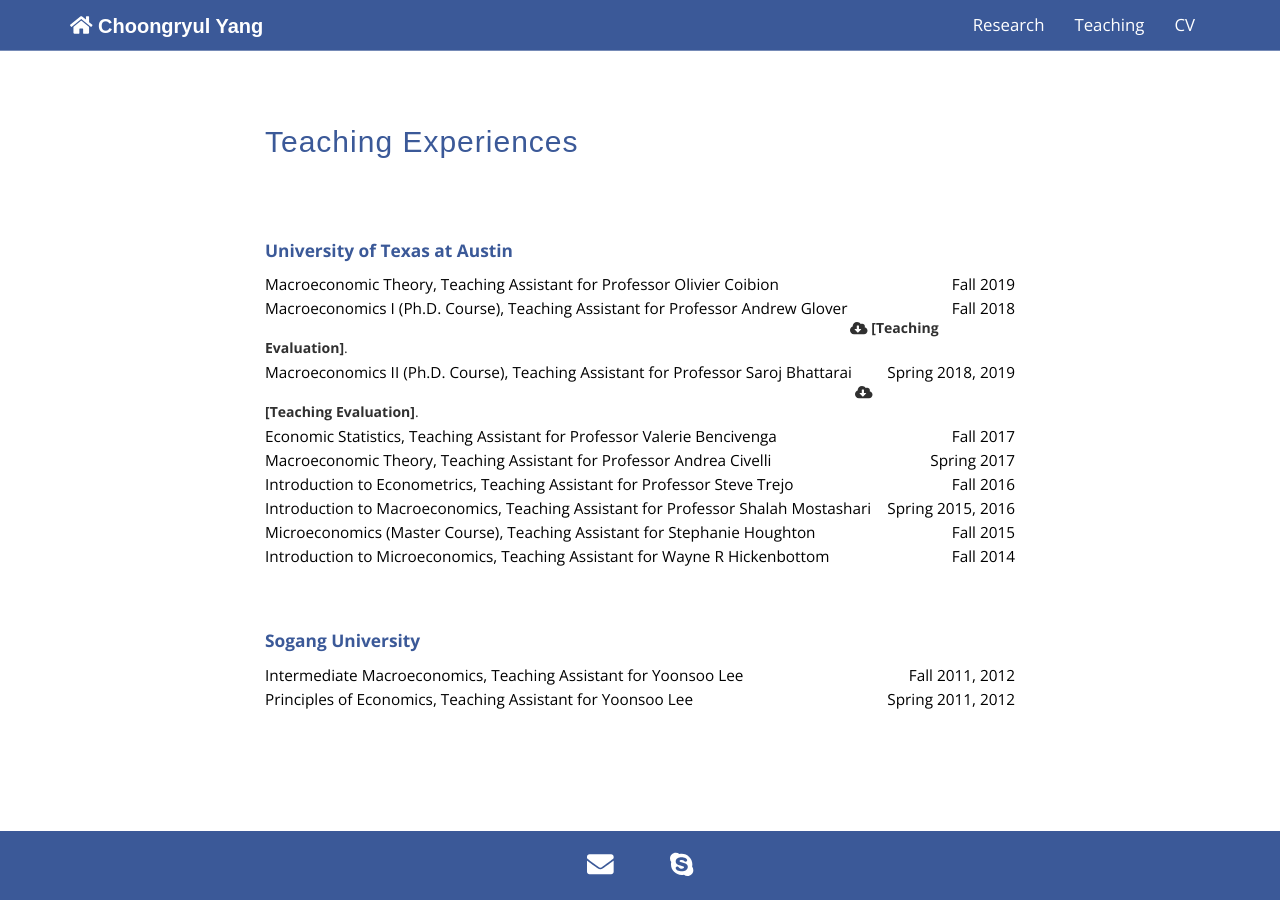
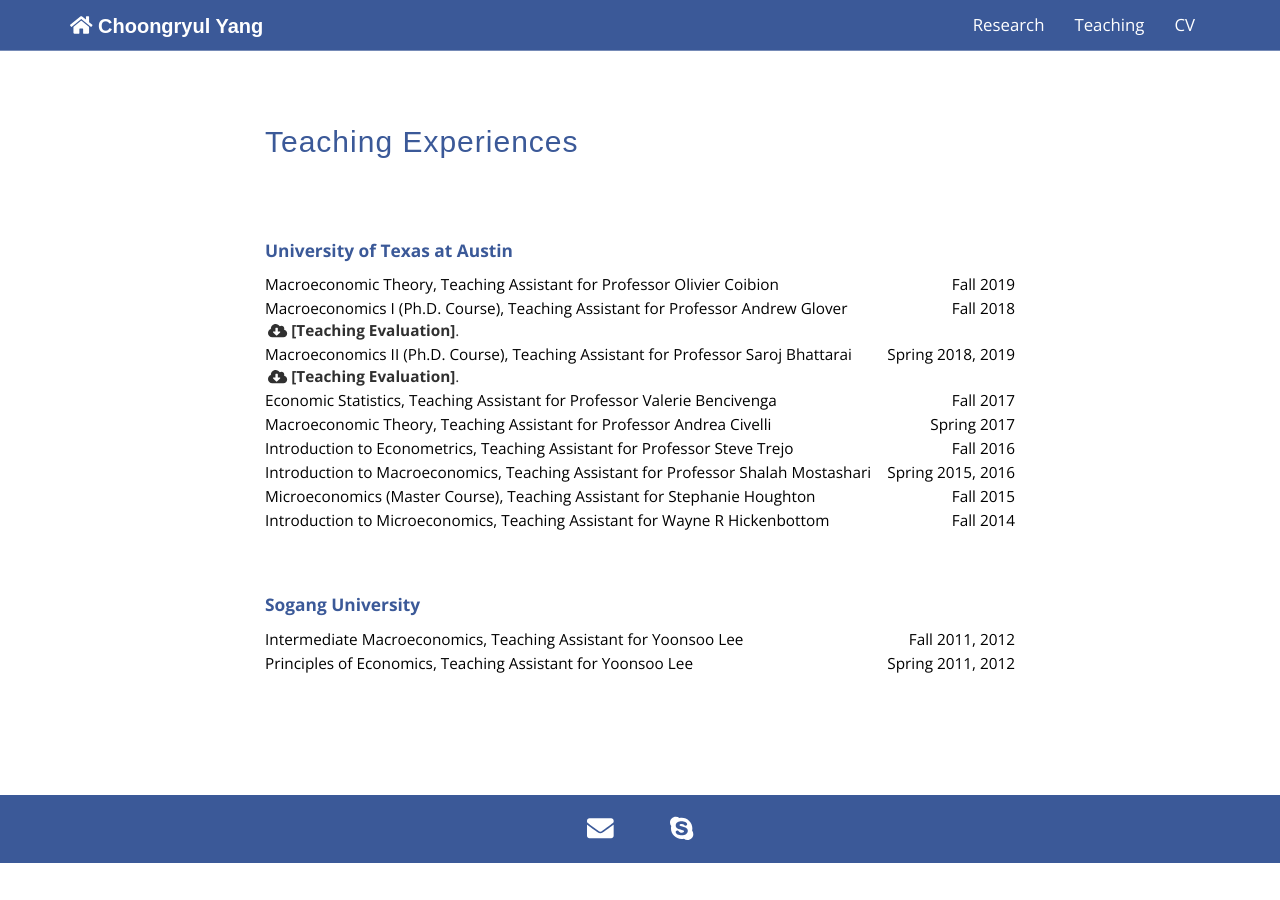
Before and after one commit to choongryulyang/choongryulyang.github.io, a Jekyll site: the page built from index.html, in a window 1280 px wide and 900 px high, scrolled down 2291 px. Built offline with Jekyll 4.4.1, drawn with Linux system fonts in a browser that asks for light colours; after the commit the page ends 3154 px from its top, so only the background shows below that.

Commit message:
Update index.html

```diff
--- a/index.html
+++ b/index.html
@@ -506,16 +506,18 @@ title: Choongryul Yang
 					<cv_ll>Macroeconomics I (Ph.D. Course), Teaching Assistant for Professor Andrew Glover</cv_ll>
 					<cv_rr>Fall 2018</cv_rr>
 					<br>
-					<a class="two" style="margin-left: 0.2em" href="files/(2018Fall)TeachingEvaluation_Results.pdf" target="_blank" onclick="ga('send','event','TAevaluation1', 'Click', 'Design')">
-					<i class="fas fa-cloud-download-alt" ></i> <b>[Teaching Evaluation]</b>.</a>
+					<cv_ll><a class="two" style="margin-left: 0.2em" href="files/(2018Fall)TeachingEvaluation_Results.pdf" target="_blank" onclick="ga('send','event','TAevaluation1', 'Click', 'Design')">
+					<i class="fas fa-cloud-download-alt" ></i> <b>[Teaching Evaluation]</b>.</a></cv_ll>
+					<br>
 				</div>
 
 				<div class="cv_content">
 					<cv_ll>Macroeconomics II (Ph.D. Course), Teaching Assistant for Professor Saroj Bhattarai</cv_ll>
 					<cv_rr>Spring 2018, 2019</cv_rr>
 					<br>
-					<a class="two" style="margin-left: 0.2em" href="files/(2018Spring)TeachingEvaluation_Results.pdf" target="_blank" onclick="ga('send','event','TAevaluation1', 'Click', 'Design')">
-					<i class="fas fa-cloud-download-alt" ></i> <b>[Teaching Evaluation]</b>.</a>
+					<cv_ll><a class="two" style="margin-left: 0.2em" href="files/(2018Spring)TeachingEvaluation_Results.pdf" target="_blank" onclick="ga('send','event','TAevaluation1', 'Click', 'Design')">
+					<i class="fas fa-cloud-download-alt" ></i> <b>[Teaching Evaluation]</b>.</a></cv_ll>
+					<br>
 				</div>
 
 				<div class="cv_content">
```
